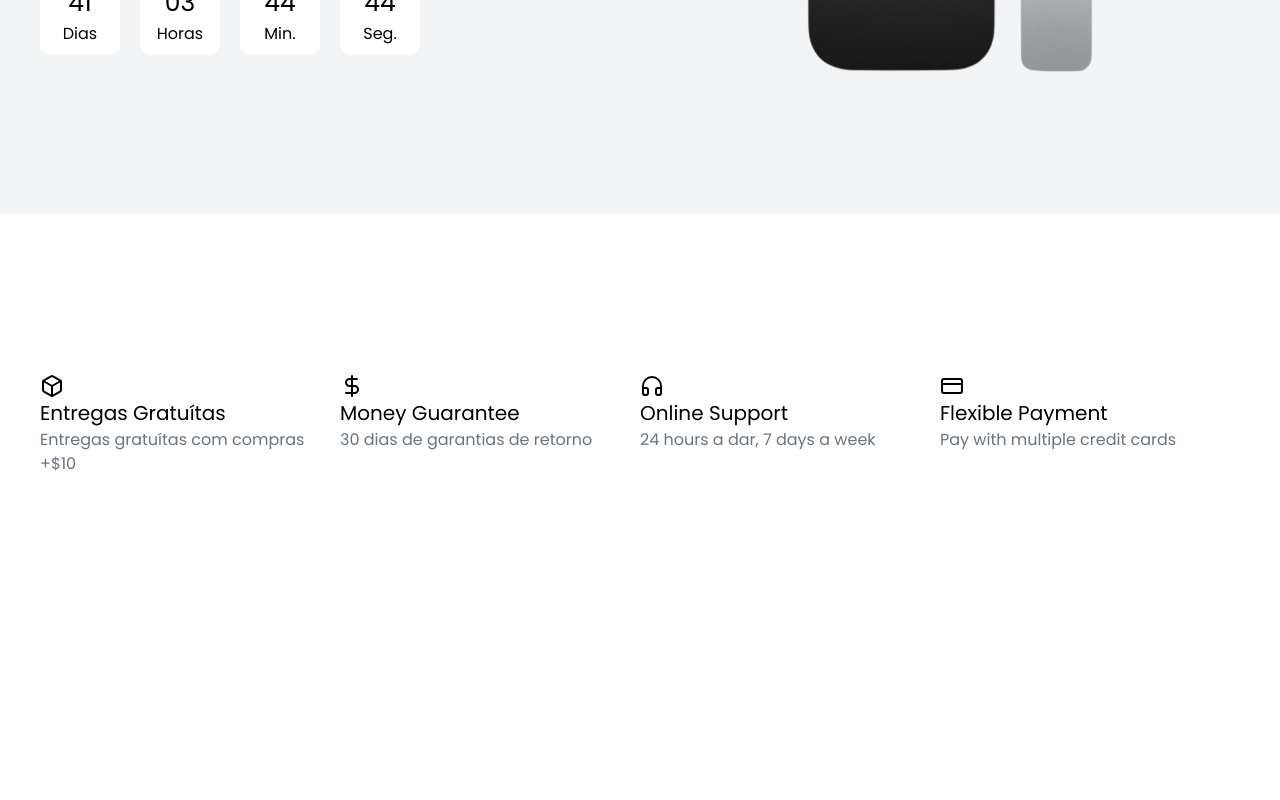
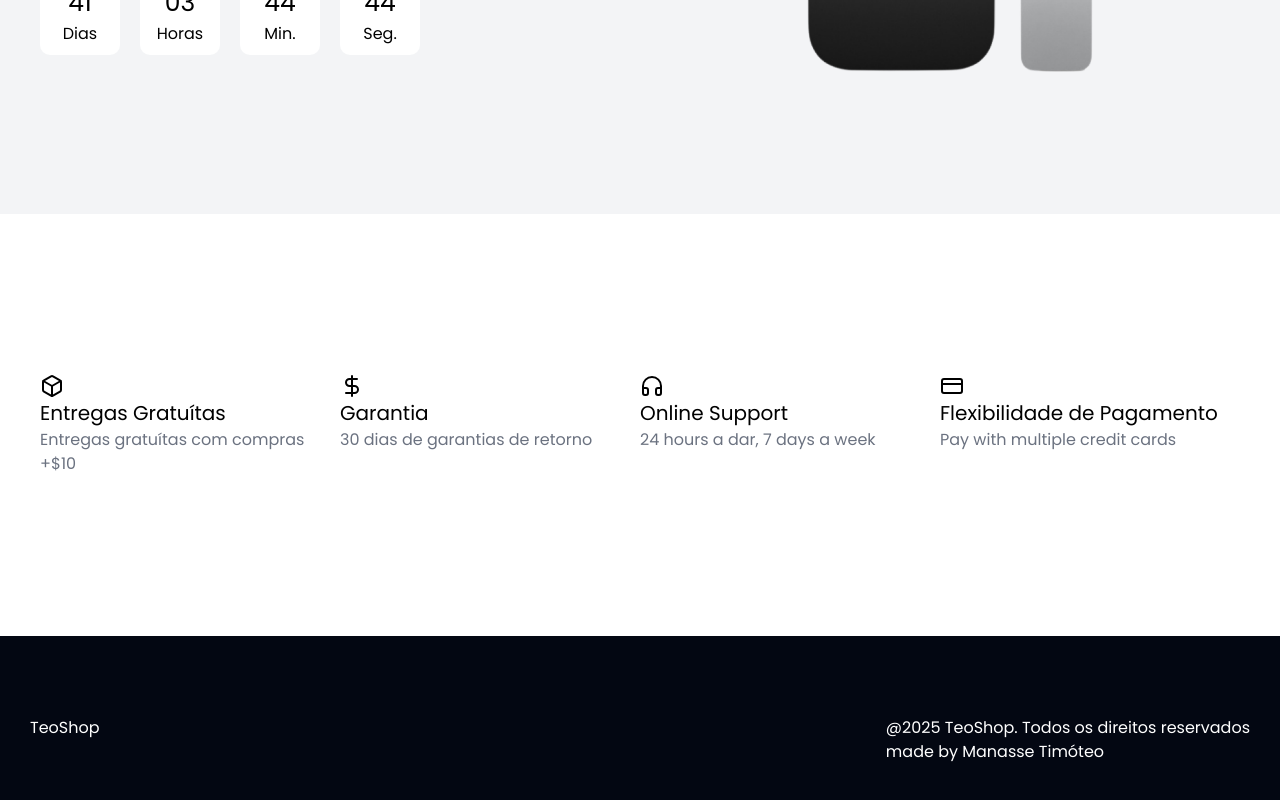
Before and after one commit to manassetimoteo04/teo-shop, a Next.js app: page / in a window 1280 px wide. Shown: the part 2867-3667 px from the top of the page. Before the commit the page ends 3503 px from the top, so only its background shows below. Built offline with nearby package versions, Linux system fonts and the light colour scheme.

Commit message:
clean commit

```diff
--- a/app/(root)/layout.tsx
+++ b/app/(root)/layout.tsx
@@ -1,3 +1,4 @@
+import Footer from "@/components/Footer";
 import Header from "@/components/Header";
 import React from "react";
 
@@ -8,6 +9,7 @@ export default function Layout({
     <main>
       <Header />
       {children}
+      <Footer />
     </main>
   );
 }
--- a/components/FeaturesSection.tsx
+++ b/components/FeaturesSection.tsx
@@ -12,7 +12,7 @@ export default function FeaturesSection() {
         />
         <FeatureBox
           icon={<DollarSign />}
-          title="Money Guarantee"
+          title="Garantia"
           description="30 dias de garantias de retorno"
         />
         <FeatureBox
@@ -22,7 +22,7 @@ export default function FeaturesSection() {
         />
         <FeatureBox
           icon={<CreditCard />}
-          title="Flexible Payment"
+          title="Flexibilidade de Pagamento"
           description="Pay with multiple credit cards"
         />
       </div>
--- a/components/Footer.tsx
+++ b/components/Footer.tsx
@@ -0,0 +1,13 @@
+export default function Footer() {
+  return (
+    <footer className="bg-gray-950 text-white p-[8rem_3rem]">
+      <div className="m-w-[120rem] flex justify-between m-[0_auto]">
+        <h1>TeoShop</h1>
+        <div>
+          <p>@2025 TeoShop. Todos os direitos reservados</p>
+          <span>made by Manasse Timóteo</span>
+        </div>
+      </div>
+    </footer>
+  );
+}
```
